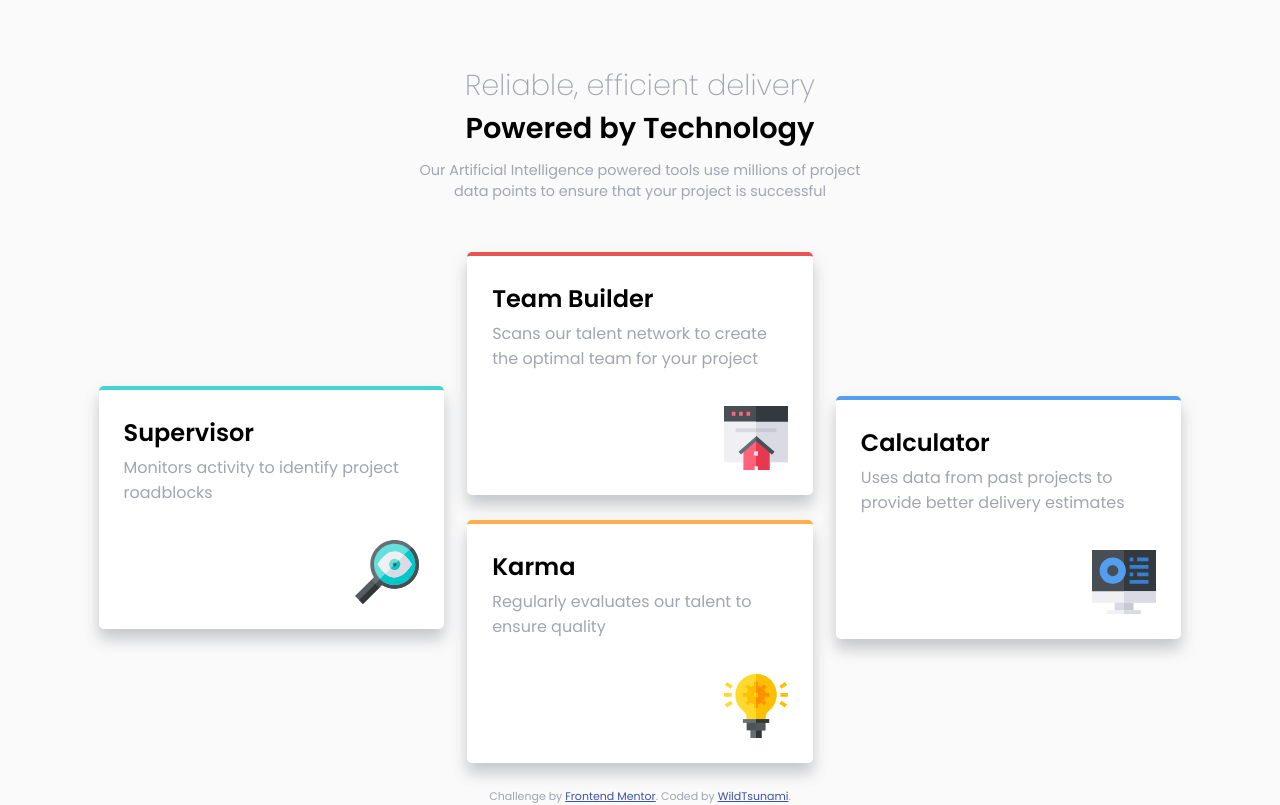
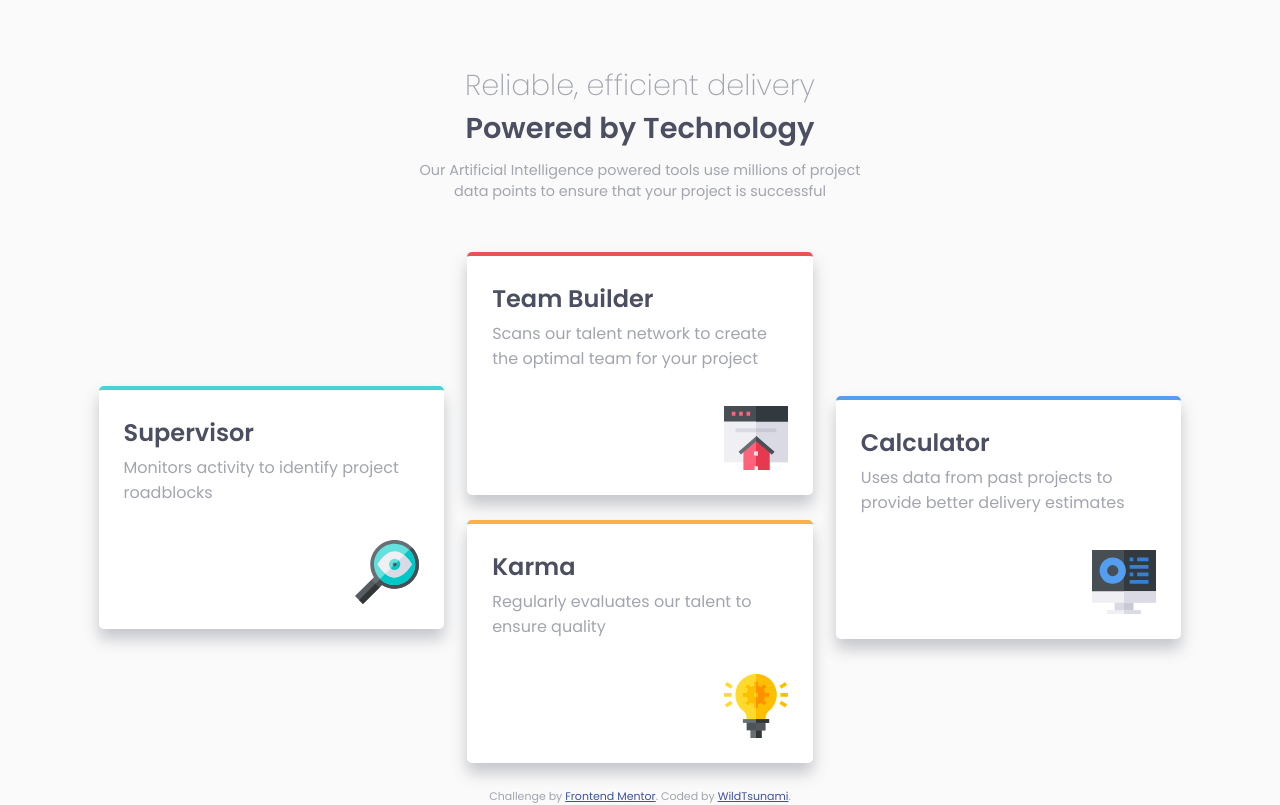
Before and after one commit to WildTsunami/007__four-card-feature-section-master, a plain HTML site: page index.html in a window 1280 px wide. Drawn offline with Linux system fonts and the light colour scheme.

Commit message:
Finished exercise v1.1 (update colors)

```diff
--- a/styles.css
+++ b/styles.css
@@ -34,7 +34,7 @@ h1 {
 
 .sub_h1 {
   margin-bottom: 10px;
-  color: black;
+  color: #4c4e61;
   font-size: 1.5rem;
   font-weight: 600;
 }
@@ -56,6 +56,10 @@ ul li {
   border-radius: 5px;
   -webkit-box-shadow: 0px 10px 15px 0px rgba(76, 78, 97, 0.3);
           box-shadow: 0px 10px 15px 0px rgba(76, 78, 97, 0.3);
+}
+
+ul li h2 {
+  color: #4c4e61;
 }
 
 ul li p {
```
